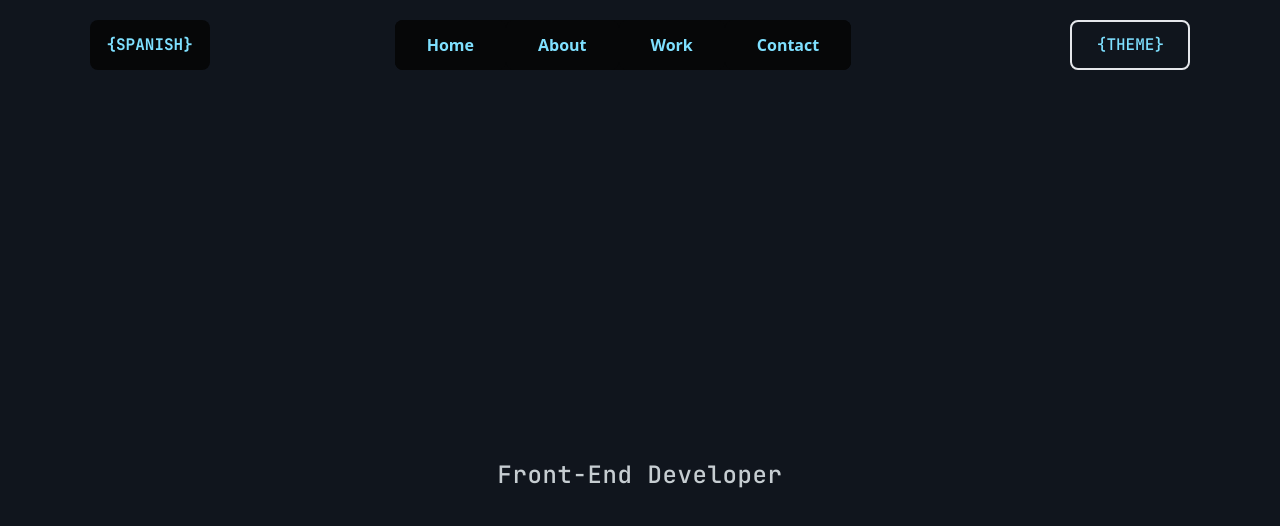
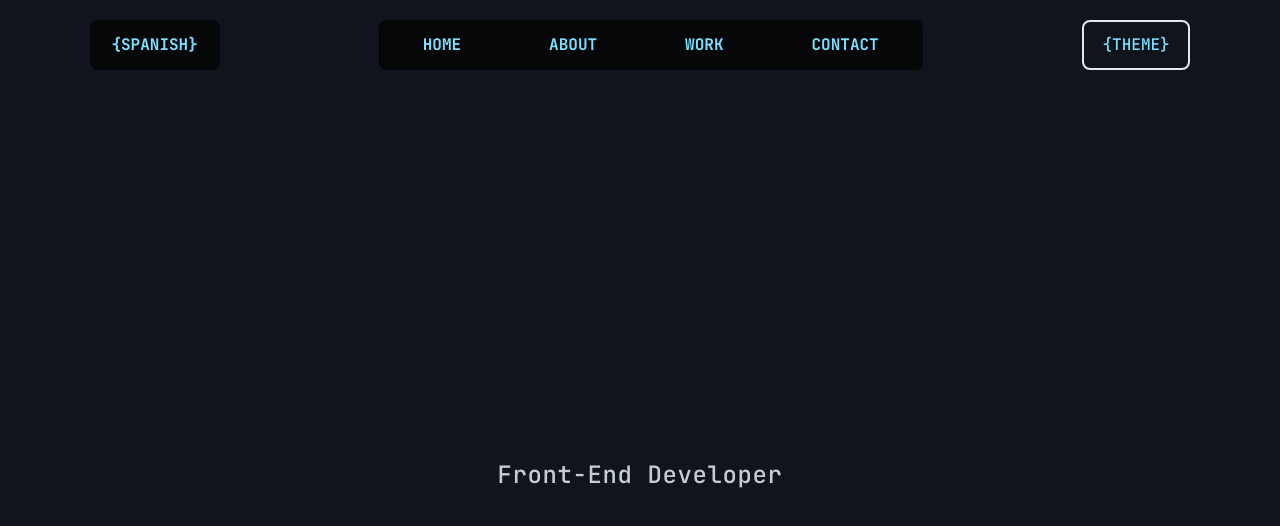
Before and after one commit to ledesmx/Portfolio-one, a React (Vite) app: page / in a window 1280 px wide. Shown: the top 526 px of the page. Built offline with nearby package versions, Linux system fonts and the light colour scheme; a web font is replaced by a local one.

Commit message:
Improve some styles in the navbar
Add a width limit to the menu for tablets, give more space to some elements, and fix a bug with the alignment with the Theme button

```diff
--- a/src/components/MenuNavItem.jsx
+++ b/src/components/MenuNavItem.jsx
@@ -2,7 +2,7 @@ import { twMerge } from "tailwind-merge"
 
 export default function MenuNavItem({className, children, ...props}) {
 
-    const styles = twMerge("w-full flex justify-center   h-btn rounded-lg flex items-center px-8 hover:cursor-pointer transition-colors dark:bg-dark-secondary dark:text-dark-txt dark:hover:text-dark-secondary dark:hover:bg-dark-txt", className)
+    const styles = twMerge("w-full flex justify-center h-btn rounded-lg font-jetbrains uppercase flex items-center px-11 hover:cursor-pointer transition-colors dark:bg-dark-secondary dark:text-dark-txt dark:hover:text-dark-secondary dark:hover:bg-dark-txt", className)
 
     return(
         <li
--- a/src/components/menu/Menu.jsx
+++ b/src/components/menu/Menu.jsx
@@ -7,11 +7,11 @@ export default function Menu() {
     const {mobileMenuOn} = useContext(MobileMenuContext)
 
     return(
-        <div className={`fixed flex-col w-[86%] left-[7%] top-[100px] bg-dark-secondary rounded-lg p-8 font-bold z-10 lg:flex-row lg:flex lg:p-0 lg:bg-transparent lg:static ${mobileMenuOn ? `flex` : `hidden`}`}>
+        <div className={`fixed flex-col w-[86%] left-[7%] max-w-[400px] top-[100px] bg-dark-secondary rounded-lg p-8 font-bold z-10 lg:flex-row lg:flex lg:p-0 lg:w-full lg:max-w-none lg:bg-transparent lg:static ${mobileMenuOn ? `flex` : `hidden`}`}>
             <Button
                 color="txt"
                 bg="secondary"
-                className="order-2 h-btn lg:border-none lg:w-[120px]"
+                className="order-2 h-btn lg:border-none lg:w-[130px]"
             >Spanish</Button>
             <nav className="order-1 lg:order-2 lg:mx-auto">
                 <ul className="flex flex-col items-center space-y-1 lg:flex-row lg:items-center lg:space-y-0 lg:rounded-lg lg:dark:bg-dark-secondary">
```
